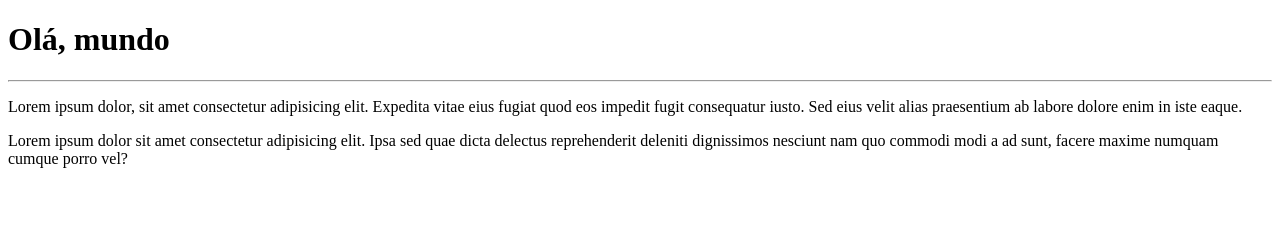
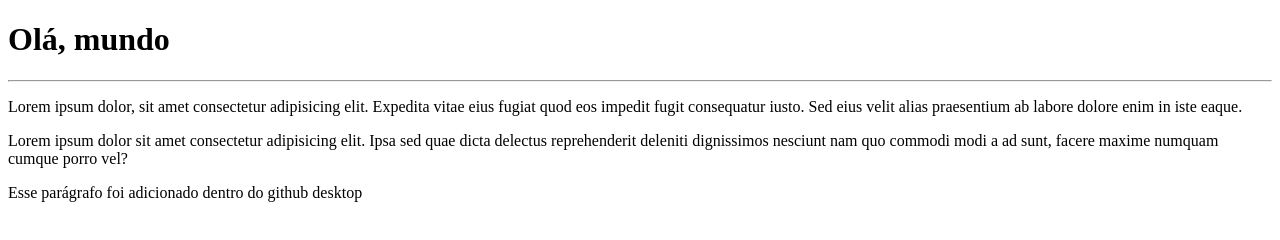
Before and after one commit to kelson-gs/I-repositorio, a plain HTML site: page site-exemplo/index.html in a window 1280 px wide. Drawn offline with Linux system fonts and the light colour scheme.

Commit message:
update idex,.js

```diff
--- a/site-exemplo/index.html
+++ b/site-exemplo/index.html
@@ -17,5 +17,6 @@
         Ipsa sed quae dicta delectus reprehenderit deleniti dignissimos nesciunt nam quo commodi modi a ad sunt,
          facere maxime numquam cumque porro vel?
     </p>
+    <p> Esse parágrafo foi adicionado dentro do github desktop </p>
 </body>
 </html>
```
